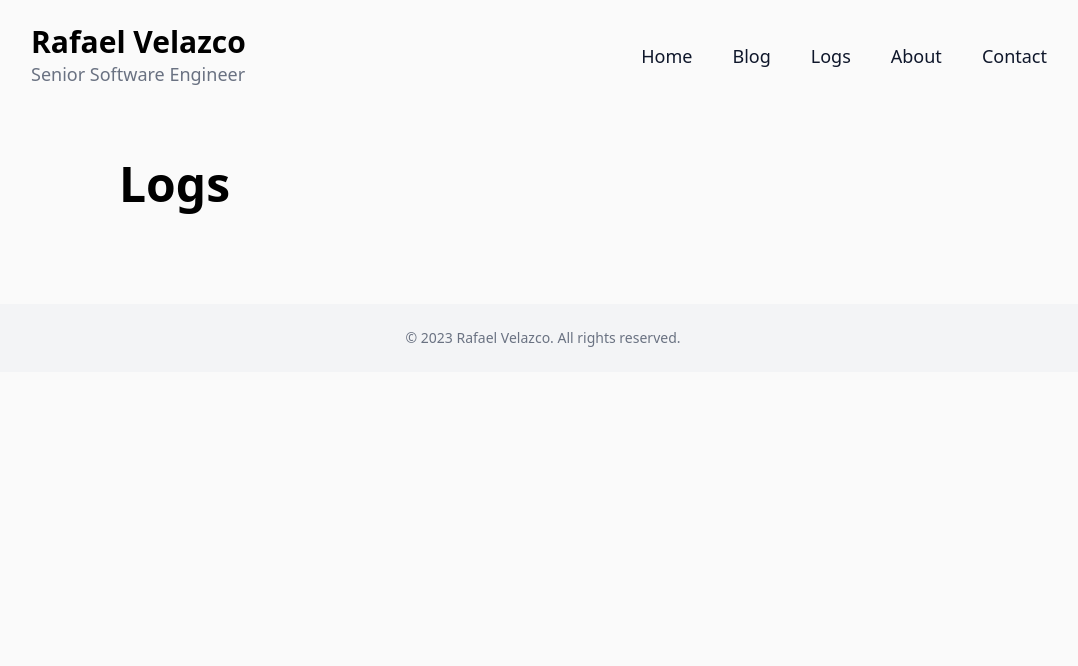
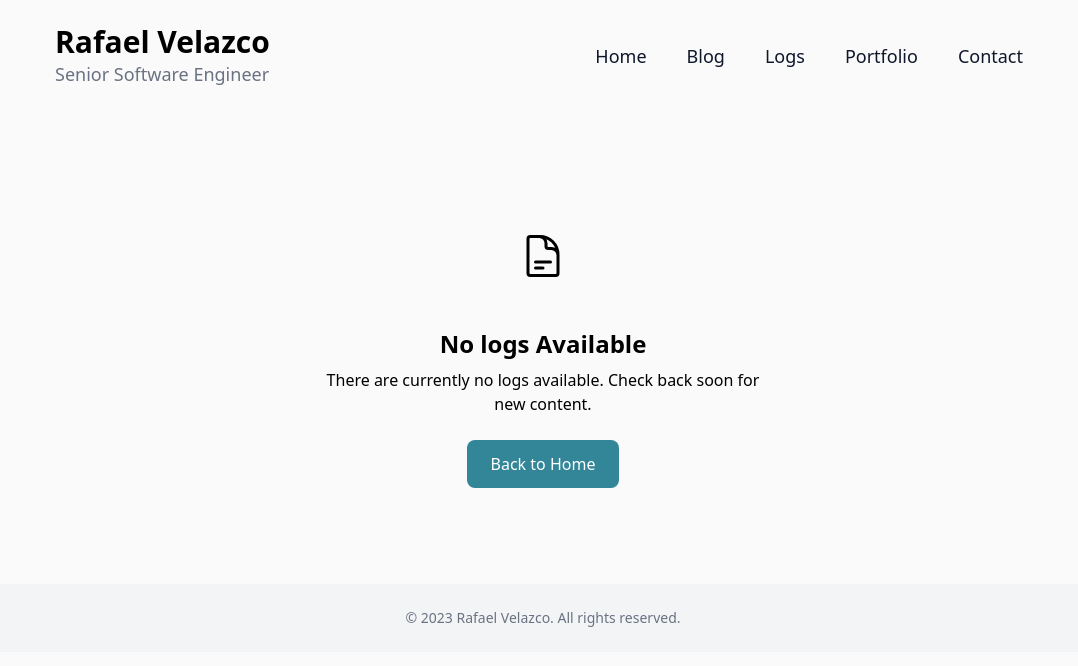
Before and after one commit to rjvelazco/rjvelazco-v2, a Next.js app: page /Logs in a window 1280 px wide. Shown: the top 666 px of the page, without its empty margins (97-1175 px from the left). Built offline with nearby package versions, Linux system fonts and the light colour scheme.

Commit message:
feat: create Portfolio page and add EmptyListMessage component

```diff
--- a/src/app/Logs/page.tsx
+++ b/src/app/Logs/page.tsx
@@ -1,8 +1,9 @@
+import { EmptyListMessage } from "@components/EmptyListMessage";
 
 export default function Logs() {
   return (
     <div className="max-w-4xl bg-background mx-auto font-sans flex flex-col gap-12 px-4 sm:px-6 py-8 md:py-12">
-        <h1 className="text-4xl md:text-5xl font-bold mb-12">Logs</h1>
+      <EmptyListMessage type="logs" />
     </div>
   );
 }
--- a/src/app/blog/page.tsx
+++ b/src/app/blog/page.tsx
@@ -1,8 +1,10 @@
+import { EmptyListMessage } from "@components/EmptyListMessage";
 
 export default function Blog() {
+
   return (
     <div className="max-w-4xl bg-background mx-auto font-sans flex flex-col gap-12 px-4 sm:px-6 py-8 md:py-12">
-        <h1 className="text-4xl md:text-5xl font-bold mb-12">Blog</h1>
+      <EmptyListMessage type="posts" />
     </div>
   );
 }
--- a/src/app/layout.tsx
+++ b/src/app/layout.tsx
@@ -34,7 +34,8 @@ export default function RootLayout({
       <body
         className={`${geistSans.variable} ${geistMono.variable} antialiased bg-paperWhite`}
       >
-        <header className="py-6 flex items-center justify-between max-w-[64rem] mx-auto">
+        <div className="w-full mx-auto max-w-[64rem] px-4 sm:px-6">
+          <header className="py-6 flex items-center justify-between">
             <div className="flex items-center gap-4">
               <div>
                 <h2 className="text-3xl font-bold">Rafael Velazco</h2>
@@ -43,7 +44,9 @@ export default function RootLayout({
             </div>
             <NavBar />
           </header>
-        <main className="container mx-auto max-w-[64rem]">{children}</main>
+
+          <main className="flex-grow">{children}</main>
+        </div>
         <footer className="py-6 flex items-center justify-center bg-gray-100">
           <p className="text-sm text-gray-500">
             &copy; {new Date().getFullYear()} Rafael Velazco. All rights reserved.
--- a/src/app/about/page.tsx
+++ b/src/app/portfolio/page.tsx
@@ -4,7 +4,7 @@ import { Button } from "@components/Button";
 
 import { MY_EXPERIENCE, MY_SKILLS } from "../../data";
 
-export default function About() {
+export default function Portfolio() {
   return (
     <div className="max-w-4xl bg-background mx-auto font-sans flex flex-col gap-12 px-4 sm:px-6 py-8 md:py-12">
       <section className="space-y-6">
--- a/src/components/Button.tsx
+++ b/src/components/Button.tsx
@@ -4,30 +4,21 @@ interface ButtonProps {
   href: string;
   label: string;
   download?: boolean;
+  icon?: string;
 }
 
 export const Button: React.FC<ButtonProps> = ({
   href,
   label,
-  download = false,
+  download = false
 }) => {
   return (
     <a
       href={href}
       download={download}
-      className="inline-flex items-center gap-3 bg-petrol text-white font-medium py-3 px-6 rounded-lg hover:bg-petrol-light transition-colors duration-200"
+      className="inline-flex items-center gap-3 bg-petrol-light text-white font-medium py-3 px-6 rounded-lg hover:bg-petrol transition-colors duration-200"
     >
       {label}
-      <svg
-        className="w-5 h-5"
-        xmlns="http://www.w3.org/2000/svg"
-        viewBox="0 0 24 24"
-        fill="currentColor"
-        role="img"
-        aria-label="Icon"
-      >
-        <path d="M12 16l-6-6h4V4h4v6h4l-6 6zM4 18h16v2H4v-2z"></path>
-      </svg>
     </a>
   );
 };
--- /dev/null
+++ b/src/components/EmptyListMessage.tsx
@@ -0,0 +1,32 @@
+import { Button } from "./Button";
+
+export function EmptyListMessage({ type }: { type: string }) {
+    return (
+      <div className="flex flex-col items-center justify-center py-12 px-4 text-center">
+        <div className="bg-muted/50 rounded-full p-6 mb-6">
+          <svg
+            xmlns="http://www.w3.org/2000/svg"
+            className="h-12 w-12 text-muted-foreground"
+            fill="none"
+            viewBox="0 0 24 24"
+            stroke="currentColor"
+          >
+            <path
+              strokeLinecap="round"
+              strokeLinejoin="round"
+              strokeWidth={1.5}
+              d="M19.5 14.25v-2.625a3.375 3.375 0 00-3.375-3.375h-1.5A1.125 1.125 0 0113.5 7.125v-1.5a3.375 3.375 0 00-3.375-3.375H8.25m0 12.75h7.5m-7.5 3H12M10.5 2.25H5.625c-.621 0-1.125.504-1.125 1.125v17.25c0 .621.504 1.125 1.125 1.125h12.75c.621 0 1.125-.504 1.125-1.125V11.25a9 9 0 00-9-9z"
+            />
+          </svg>
+        </div>
+        <h2 className="text-2xl font-semibold mb-2">No {type} Available</h2>
+        <p className="text-muted-foreground max-w-md mb-6">
+          There are currently no {type} available. Check back soon for new content.
+        </p>
+        <Button
+          href="/"
+          label="Back to Home"
+        />
+      </div>
+    );
+  }
--- a/src/layout/NavBar.tsx
+++ b/src/layout/NavBar.tsx
@@ -11,7 +11,7 @@ export const NavBar = () => {
         <NavItem href="/" label="Home" />
         <NavItem href="/blog" label="Blog" />
         <NavItem href="/logs" label="Logs" />
-        <NavItem href="/about" label="About" />
+        <NavItem href="/portfolio" label="Portfolio" />
         <NavItem href="mailto:rjvelazco21@gmail.com" label="Contact" />
       </ul>
     </nav>
```
Lines whose indentation alone changed are shown as unchanged.
